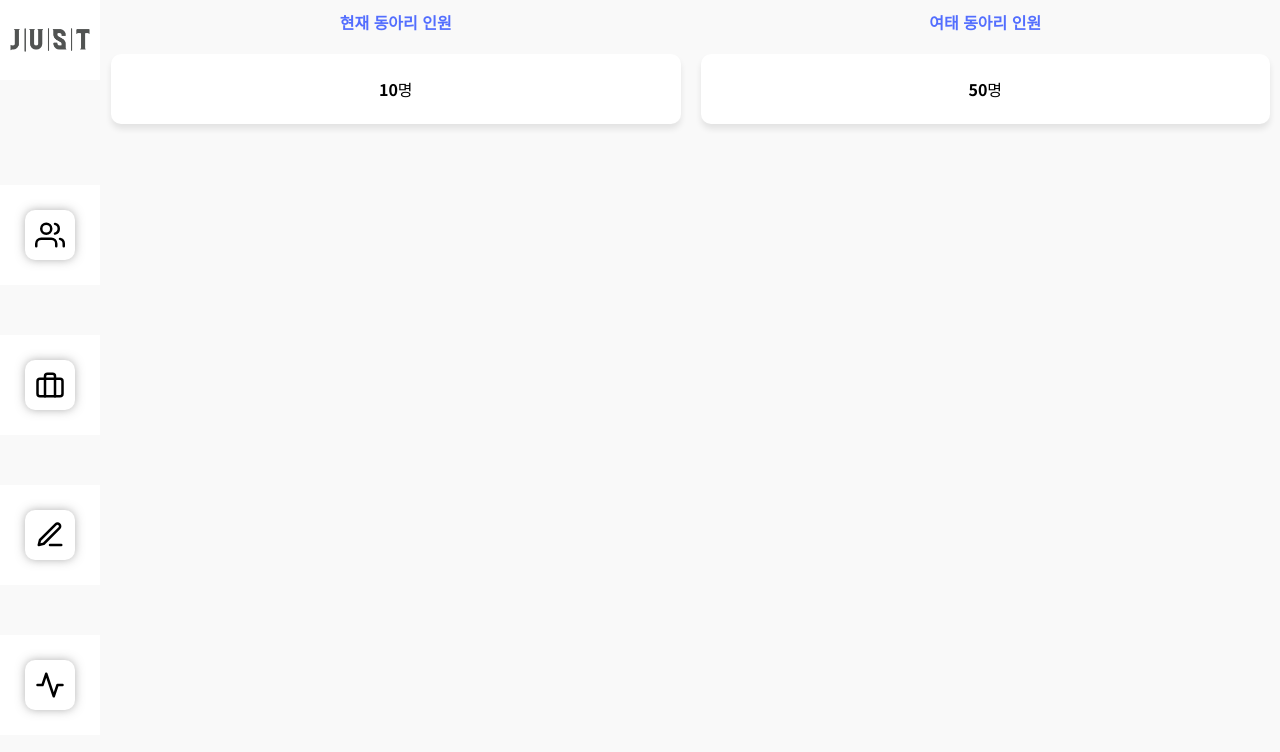
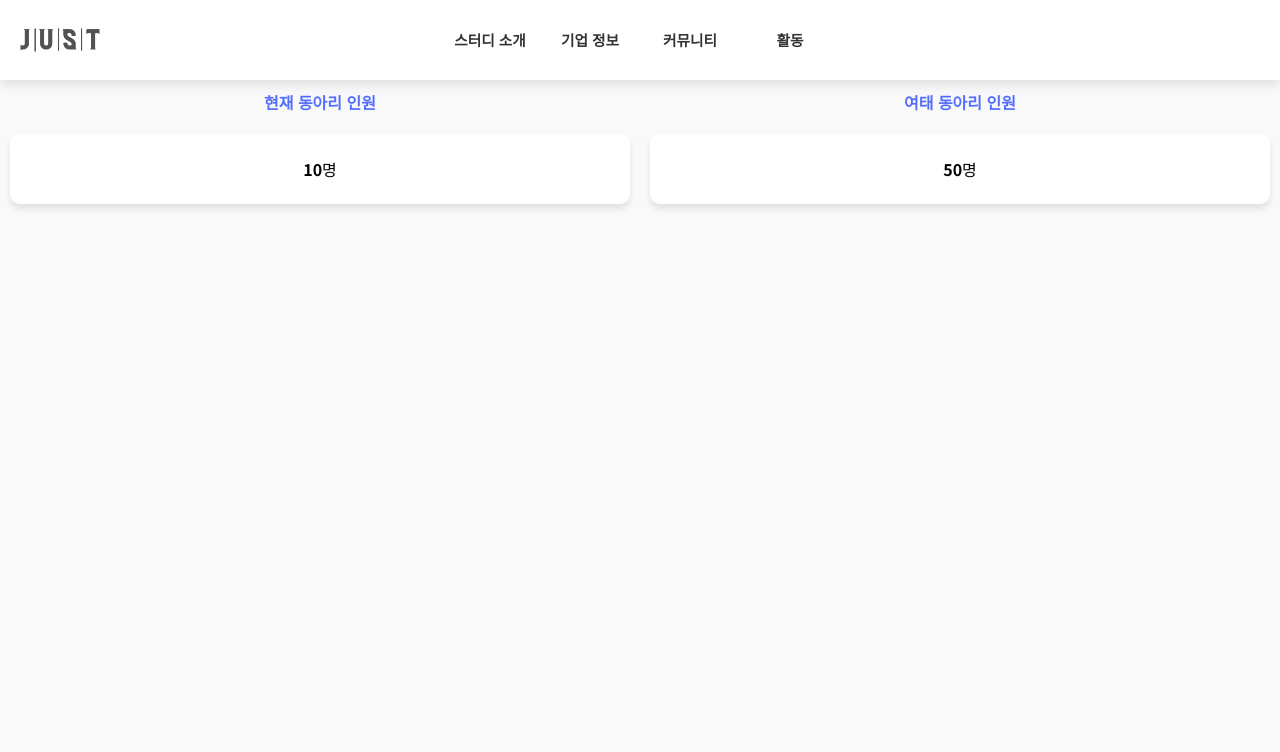
Before and after one commit to Smart-Just/Just_Site_Client, a React (Create React App) app: page / in a window 1280 px wide. Shown: the top 752 px of the page. Built offline with nearby package versions, Linux system fonts and the light colour scheme.

Commit message:
상단 메뉴 디자인 및 기능 변경

```diff
--- a/public/index.html
+++ b/public/index.html
@@ -9,7 +9,7 @@
       name="description"
       content="Web site created using create-react-app"
     />
-    <title>Just-</title>
+    <title>Just : Code - 학술동아리</title>
   </head>
   <body>
     <div id="root"></div>
--- a/src/App.js
+++ b/src/App.js
@@ -14,7 +14,35 @@ function App() {
       path:"/",
       element: <DefaultLayout />,
       children : [
-        {index : true , element:<Home />}
+        {index : true , element:<Home />},
+        {
+          path : "intro",
+          element: <Home />,
+          children: [
+            {index : true , element:<Home />},
+          ]
+        },
+        {
+          path : "company",
+          element: <Home />,
+          children: [
+            {index : true , element:<Home />},
+          ]
+        },
+        {
+          path : "talk",
+          element: <Home />,
+          children: [
+            {index : true , element:<Home />},
+          ]
+        },
+        {
+          path : "activity",
+          element: <Home />,
+          children: [
+            {index : true , element:<Home />},
+          ]
+        },
       ]
     }
   ])
--- a/src/assets/style/index.scss
+++ b/src/assets/style/index.scss
@@ -4,6 +4,7 @@
 // font-family: 'Roboto', sans-serif;
 
 @import "layout/menu";
+@import "layout/LoginUserInfo";
 
 @import "components/TopContet";
 
@@ -39,17 +40,9 @@ a{
 .defaultWarp{
   overflow-y: scroll;
 }
-@media screen and (min-width: 769px) {
-  .defaultWarp{
-    width: calc(100% - 101px);
-    height: 100vh;
-    margin-left: 101px;
-  }
+
+.defaultWarp{
+  height: calc(100vh - 80px);
+  padding-top: 80px;
+  width: 100%;
 }
-@media screen and (max-width: 768px) {
-  .defaultWarp{
-    height: calc(100vh - 80px);
-    padding-top: 80px;
-    width: 100%;
-  }
-}
--- a/src/assets/style/layout/menu.scss
+++ b/src/assets/style/layout/menu.scss
@@ -1,86 +1,104 @@
 nav{
   background-color: white;
+  width: 100vw;
+  position: fixed;
+  transition: .5s;
+  box-shadow: 0 5px 10px rgba(0,0,0,.1);
+  overflow: hidden;
 }
 
-@media screen and (min-width: 769px) {
-  nav{
-    position: relative;
+@media screen and (min-width: 801px) {
+nav{
+  height: 80px;
+  > a{
+    margin-left: 20px;
+  }
+  > ul{
+    position: absolute;
     z-index: 99;
-    width: 100px;
-    height: 100vh;
-    float: left;
-    >a{
-      img{
+    display: flex;
+    flex-direction: row;
+    flex-wrap: wrap;
+    top: 0;
+    left: 50%;
+    transform: translateX(-50%);
+    background-color: white;
+    >li{
+      min-width: 100px;
+      max-width: 100px;
+      flex: 1;
+      >div{display: none;}
+      >p{
         position: relative;
-        left: 50%;
-        transform: translateX(-50%);
-      }
-    }
-    >.menuBtn{
-      display: none;
-    }
-  }
-  .DefaultSideMenu{
-    margin-top: 100px;
-    >li{
-      position: relative;
-      left: 50%;
-      transform: translateX(-50%);
-      width: 100px;
-      height: 100px;
-      margin-bottom: 50px;
-      >p{
-        display: none;
-      }
-      >div{
-        position: absolute;
-        z-index: 9999;
-        width: 100%;
-        height: 100%;
+        z-index: 999;
+        font-weight: bold;
+        font-size: 11pt;
         background-color: white;
-        >svg{
-          width: 30px;
-          height: 30px;
-          padding: 10px;
-          margin: 25px 0 0 25px;
-          border-radius: 10px;
-          background-color: white;
-          box-shadow: 0 0 10px rgba(100,100,100,.5);
+        text-align: center;
+        line-height: 80px;
+        a{
+          &::after{
+            position: absolute;
+            bottom: 0;
+            right: 50%;
+            transform:translateX(50%);
+            content: "";
+            width: 20px;
+            height: 5px;
+            background-color: #333333;
+            opacity: 0;
+            transition: .5s;
+          }
+          &.active{
+            &::after{
+              opacity: 1;
+            }
+          }
         }
       }
       ul{
         position: absolute;
-        top: 25px;
-        left: -100px;
-        z-index: -10;
+        z-index: -1;
         transition: .5s;
-        opacity: 0;
-        >li{
+        transform: translateX(-50%);
+        height: 150px;
+        width: 100vw;
+        display: none;
+        li{
+          display: inline;
           float: left;
-          width: 120px;
-          padding-left: 10px;
+          padding: 20px;
+          font-weight: bold;
+          font-size: 20pt;
+          line-height:50px;
+          &:first-child{
+            margin-left: 50px;
+          }
+          >a{
+            color: #888;
+            transition: .5s;
+          }
+          >a:hover{
+            color: #222;
+          }
         }
       }
-
       &:hover{
-        ul{
-          position: absolute;
-          top: 25px;
-          z-index: -10;
-          transition: .5s;
-          left: 100px;
-          opacity: 1;
+        p > a::before{opacity: 1}
+        >ul{
+          display: block;
         }
       }
     }
   }
 }
-@media screen and (max-width: 768px) {
+nav > ul > li:nth-child(1) > ul{left: 200px;}
+nav > ul > li:nth-child(2) > ul{left: 200px;}
+nav > ul > li:nth-child(4) > ul{left: 200px;}
+}
+@media screen and (max-width: 800px) {
   nav{
-    width: 100vw;
-    position: fixed;
     overflow: hidden;
-    transition: .5s;
     >.menuBtn{
       position: absolute;
       top: 30px;
--- /dev/null
+++ b/src/components/layout/LoginUserInfo.js
@@ -0,0 +1,7 @@
+const LoginUserInfo = () =>{
+  return<div className={"loginUser"}>
+
+  </div>
+}
+
+export default LoginUserInfo
--- a/src/components/layout/Menu.js
+++ b/src/components/layout/Menu.js
@@ -1,90 +1,100 @@
-import {Link} from "react-router-dom";
-import { Users, Briefcase , Edit3 , Activity, AlignJustify} from "react-feather";
-import {useState} from "react";
+import {Link, NavLink} from "react-router-dom";
+import {Users, Briefcase, Edit3, Activity, AlignJustify} from "react-feather";
+import {useEffect, useState} from "react";
+import LoginUserInfo from "./LoginUserInfo";
 
 const Menu = () => {
-  const [menuWidth, setMenuWidth] = useState({
-    "state" : false,
-    "line-1" : "30px",
-    "line-2" : "30px",
-    "line-3" : "30px",
-    "line-4" : "30px",
-    "line-5" : "30px",
-  })
-  const [menuHeight , setMenuHeight] = useState("80px")
+  const mNavData = (state, l1, l2, l3, l4, l5) => {
+    return {
+      "state": state,
+      "line-1": l1,
+      "line-2": l2,
+      "line-3": l3,
+      "line-4": l4,
+      "line-5": l5,
+    }
+  }
+  const [menuWidth, setMenuWidth] = useState(mNavData(false, "30px", "30px", "30px", "30px", "30px"))
+  const [menuHeight, setMenuHeight] = useState("80px")
+
   const handleMenuClick = () => {
-    if (menuWidth.state){
-      setMenuWidth({
-        "state" : false,
-        "line-1" : "30px",
-        "line-2" : "30px",
-        "line-3" : "30px",
-        "line-4" : "30px",
-        "line-5" : "30px",
-      })
+    if (menuWidth.state) {
+      setMenuWidth(mNavData(false, "30px", "30px", "30px", "30px", "30px"))
       setMenuHeight("80px")
-    }else{
-      setMenuWidth({
-        "state" : true,
-        "line-1" : "25px",
-        "line-2" : "10px",
-        "line-3" : "20px",
-        "line-4" : "15px",
-        "line-5" : "23px",
-      })
+    } else {
+      setMenuWidth(mNavData(true, "25px", "10px", "20px", "15px", "23px"))
       setMenuHeight("550px")
     }
   }
 
-  return <nav style={{height:menuHeight}}>
+  const handleMouseEnter = () => handleDesktopMenuHeight("180px")
+  const handleMouseLeave = () => handleDesktopMenuHeight("80px")
+  const handleDesktopMenuHeight = (height) => {
+    if (window.innerWidth > 800) setMenuHeight(height)
+  }
+
+  const handleWindowResize = () => {
+    if (window.innerWidth > 801) {
+      setMenuHeight("80px");
+      setMenuWidth(mNavData(false, "30px", "30px", "30px", "30px", "30px"))
+    }
+  }
+
+  useEffect(() => {
+    window.addEventListener("resize", handleWindowResize)
+    return () => window.removeEventListener("resize", handleWindowResize)
+  }, [])
+
+
+  return <nav style={{height: menuHeight}}>
     <div className={"menuBtn"} onClick={handleMenuClick}>
-      <div style={{width:menuWidth["line-5"]}}/>
-      <div style={{width:menuWidth["line-4"]}}/>
-      <div style={{width:menuWidth["line-3"]}}/>
-      <div style={{width:menuWidth["line-2"]}}/>
-      <div style={{width:menuWidth["line-1"]}}/>
+      <div style={{width: menuWidth["line-5"]}}/>
+      <div style={{width: menuWidth["line-4"]}}/>
+      <div style={{width: menuWidth["line-3"]}}/>
+      <div style={{width: menuWidth["line-2"]}}/>
+      <div style={{width: menuWidth["line-1"]}}/>
     </div>
     <Link to={"/"}> <img src={"image/logo.png"} width={"80px"}/> </Link>
     <ul className={"DefaultSideMenu"}>
-      <li><div><Users /> </div> <p>스터디 소개</p>
+      <li onMouseEnter={handleMouseEnter} onMouseLeave={handleMouseLeave}>
+        <div><Users/></div>
+        <p><NavLink to={"/intro"}>스터디 소개</NavLink></p>
         <ul>
-          <li> <Link to={"/"}> 목적 </Link> </li>
-          <li> <Link to={"/"}> 역대 활동 </Link> </li>
-          <li> <Link to={"/"}> 멤버 소개 </Link> </li>
+          <li><Link to={"/intro"}> 목적 </Link></li>
+          <li><Link to={"/intro"}> 역대 활동 </Link></li>
+          <li><Link to={"/intro"}> 멤버 소개 </Link></li>
         </ul>
       </li>
-      <li><div><Briefcase /> </div> <p>기업 정보</p>
+      <li onMouseEnter={handleMouseEnter} onMouseLeave={handleMouseLeave}>
+        <div><Briefcase/></div>
+        <p><NavLink to={"/company"}>기업 정보</NavLink></p>
         <ul>
-          <li> <Link to={"/"}> IT 대기업 </Link> </li>
-          <li> <Link to={"/"}> 중소 & 스타트업 </Link> </li>
+          <li><Link to={"/company"}> IT 대기업 </Link></li>
+          <li><Link to={"/company"}> 중소 & 스타트업 </Link></li>
         </ul>
       </li>
-      <li><div><Edit3 /> </div> <p>커뮤니티</p>
+      <li onMouseEnter={handleMouseEnter} onMouseLeave={handleMouseLeave}>
+        <div><Edit3/></div>
+        <p><NavLink to={"/talk"}>커뮤니티</NavLink></p>
         <ul>
-          <li> <Link to={"/"}> 정보공유 </Link> </li>
-          <li> <Link to={"/"}> 대회 팀원 모집 </Link> </li>
-          <li> <Link to={"/"}> Q&A </Link> </li>
+          <li><Link to={"/talk"}> 정보공유 </Link></li>
+          <li><Link to={"/talk"}> 대회 팀원 모집 </Link></li>
+          <li><Link to={"/talk"}> Q&A </Link></li>
         </ul>
       </li>
-      <li><div><Activity /> </div> <p>활동</p>
+      <li onMouseEnter={handleMouseEnter} onMouseLeave={handleMouseLeave}>
+        <div><Activity/></div>
+        <p><NavLink to={"/activity"}>활동</NavLink></p>
         <ul>
-          <li> <Link to={"/"}> 진행 프로젝트 </Link> </li>
-          <li> <Link to={"/"}> 스터디 일정 </Link> </li>
-          <li> <Link to={"/"}> 취업 현황 </Link> </li>
+          <li><Link to={"/activity"}> 진행 프로젝트 </Link></li>
+          <li><Link to={"/activity"}> 스터디 일정 </Link></li>
+          <li><Link to={"/activity"}> 취업 현황 </Link></li>
         </ul>
       </li>
     </ul>
+    <LoginUserInfo/>
   </nav>
 }
 
-/*
-*
-* 위에서부터
-* 메인
-* 소개
-* 기업정보
-* 커뮤니티
-* 활동
-* */
 
 export default Menu;
```
Also changed, not shown: src/assets/style/layout/LoginUserInfo.scss (added).
